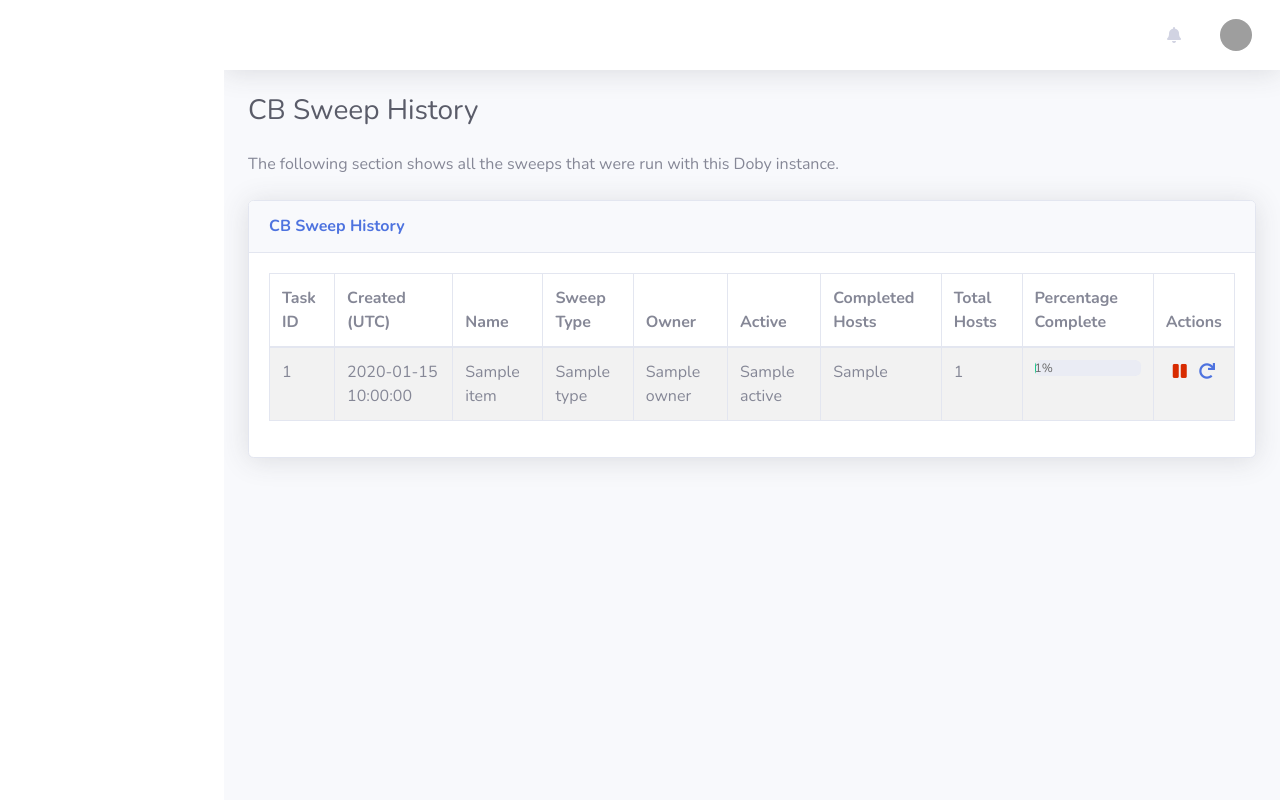
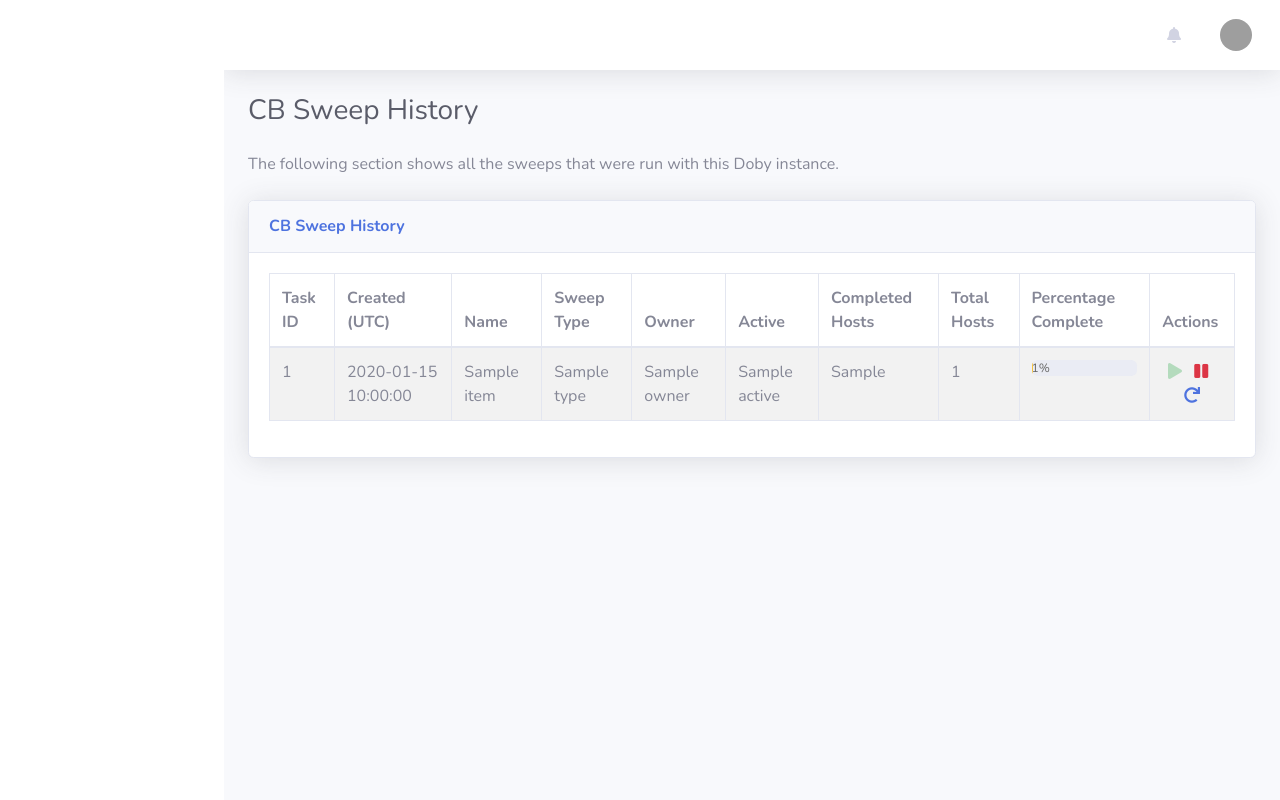
Before and after one commit to allthingsdfir/cb-bot, a Python web app: template application/templates/cb_history.html in a window 1280 px wide. Run offline with Jinja, Linux system fonts and the light colour scheme; the template is opened without the code that fills it: most values are stand-ins (such as "Sample title", 1, 10 or a date in 2020); some libraries are stand-ins or nearby versions; grey boxes are pictures that could not be loaded.

Commit message:
Changed progress bar color and added action buttons.

```diff
--- a/application/templates/cb_history.html
+++ b/application/templates/cb_history.html
@@ -63,18 +63,19 @@
                         <td>{{ item.total_hosts }}</td>
                         <td>
                             <div class="progress">
-                                <div class="progress-bar bg-success" role="progressbar" style="width: {{ item.percentage_complete }}%" aria-valuenow="{{ item.percentage_complete }}"
+                                <div class="progress-bar bg-warning" role="progressbar" style="width: {{ item.percentage_complete }}%" aria-valuenow="{{ item.percentage_complete }}"
                                     aria-valuemin="0" aria-valuemax="100"><font color="dimgray">{{ item.percentage_complete }}%</font></div>
                             </div>
                         </td>
                         <td align="center">
-                            <a href="/api/v1/stop/task/{{ item.tuid }}" style="color: #d82b00; padding-right: 8px;" {% if item.active %}{% else %}class="disabled"{% endif %}><i class="fas fa-pause"></i></a>
+                            <a href="/api/v1/restart/task/{{ item.tuid }}" style="color: #28a745; padding-right: 8px;" {% if item.active %}class="disabled"{% else %}{% endif %}><i class="fas fa-play"></i></a>
+                            <a href="/api/v1/stop/task/{{ item.tuid }}" style="color: #dc3545; padding-right: 8px;" {% if item.active %}{% else %}class="disabled"{% endif %}><i class="fas fa-pause"></i></a>
                             <a href="/api/v1/restart/task/{{ item.tuid }}"><i class="fas fa-redo"></i></a>
 
                             <style>
                                 a.disabled {
                                     pointer-events: none;
-                                    opacity: 0.5;
+                                    opacity: 0.3;
                                     cursor: default;
                                 }
                             </style>
```
